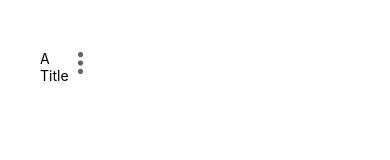
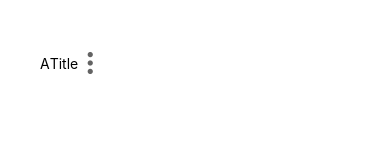
Before and after one commit to CodeBot-del/Binterlude, a React Native app: screen / in a window 390 px wide. Shown: the top 160 px of the page. Built offline with nearby package versions, Linux system fonts and the light colour scheme.

Commit message:
styling inner container

```diff
--- a/app/components/AudioListItem.js
+++ b/app/components/AudioListItem.js
@@ -30,6 +30,10 @@ const styles = StyleSheet.create({
         flexDirection: 'row',
         alignSelf: 'center',
         width: width - 80
+    },
+    leftContainer: {
+        flexDirection: 'row',
+        alignItems: 'center',
     }
 })
 
```
